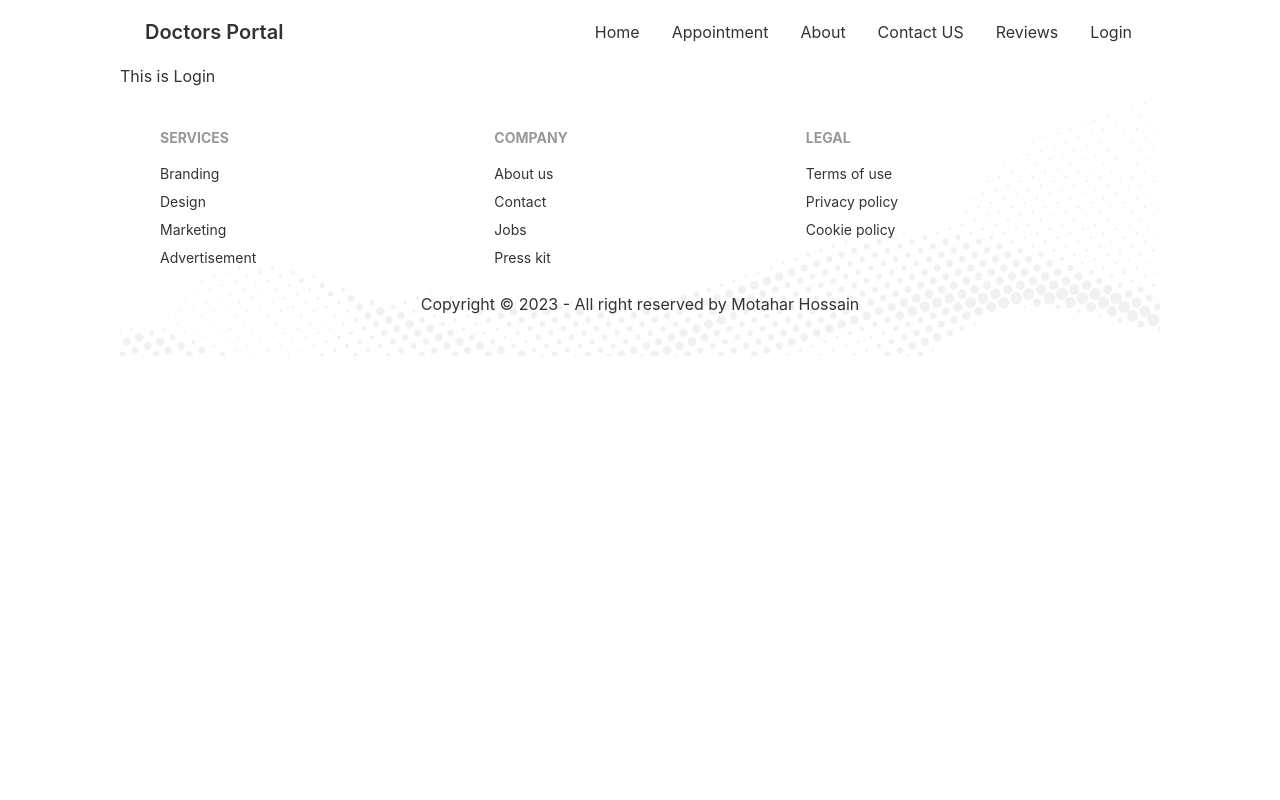
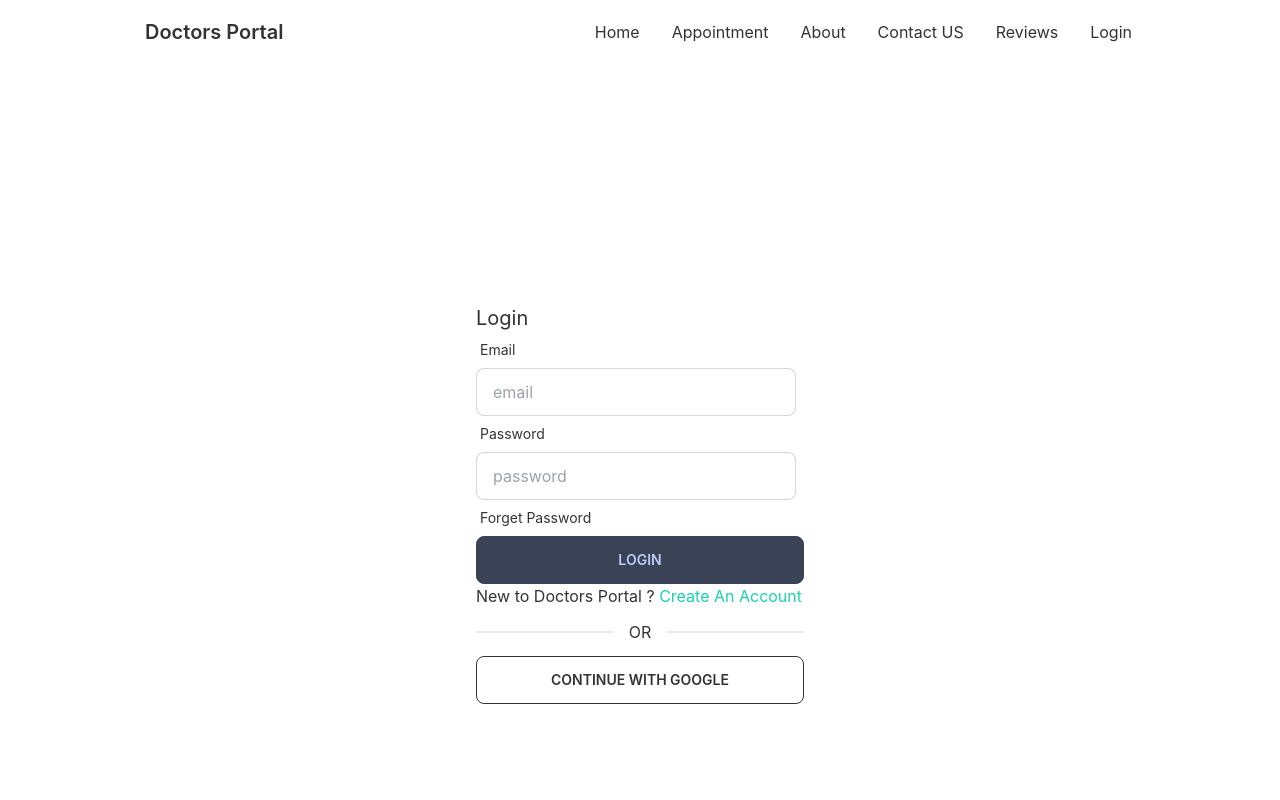
Before and after one commit to amotahar/doctors-client, a React (Create React App) app: page /login in a window 1280 px wide. Shown: the top 800 px of the page. Built offline with nearby package versions, Linux system fonts and the light colour scheme.

Commit message:
login firebase

```diff
--- a/package.json
+++ b/package.json
@@ -8,9 +8,11 @@
     "@testing-library/user-event": "^13.5.0",
     "daisyui": "^2.51.6",
     "date-fns": "^2.30.0",
+    "firebase": "^9.22.0",
     "react": "^18.2.0",
     "react-day-picker": "^8.7.1",
     "react-dom": "^18.2.0",
+    "react-hook-form": "^7.43.9",
     "react-router-dom": "^6.11.1",
     "react-scripts": "5.0.1",
     "web-vitals": "^2.1.4"
--- a/src/Pages/Home/Appointment/AvailableAppointment/AvailableAppointment.js
+++ b/src/Pages/Home/Appointment/AvailableAppointment/AvailableAppointment.js
@@ -29,8 +29,10 @@ const AvailableAppointment = ({ selectedDate }) => {
       </div>
       { treatment &&
         <BookingModal
+
       treatment={treatment}
       selectedDate={selectedDate}
+      setTreatment={setTreatment}
       ></BookingModal>}
     </section>
   );
--- a/src/Pages/Home/Appointment/BookingModal/BookingModal.js
+++ b/src/Pages/Home/Appointment/BookingModal/BookingModal.js
@@ -12,10 +12,22 @@ const BookingModal = ({treatment, selectedDate}) => {
    const name= form.name.value;
    const email = form.email.value;
    const phone = form.phone.value;
+// [3, 4, 5].map((value, i) => console.log(value))
+const booking = {
+  appointmentDate: date,
+  treatment: name,
+  patient: name,
+  slot,
+  email,
+  phone,
+}
 
-   console.log(date, name, slot, email, phone)
+// TODO: send data to the server
+// and once data is saved then close the modal
+// and display success toast
+console.log(booking);
+}
 
-  }
   return (
     <>
       <input type="checkbox" id="booking-modal" className="modal-toggle" />
@@ -35,14 +47,17 @@ const BookingModal = ({treatment, selectedDate}) => {
           <input type="text" disabled value={date}   className="input w-full input-bordered" />
           <select name="slot" className="select select-bordered w-full ">
                 {
-                  slots.map(slot=> <option value={slot}>{slots}</option> )
+                  slots.map((slot, i)=> <option
+                  value={slot}
+                  key={i}
+                  >{slot}</option> )
                 }
 
           </select>
-          <input name="name" type="text" placeholder="Type here" className="input w-full input-bordered" />
-          <input name="email" type="text" placeholder="Type here" className="input w-full input-bordered" />
-          <input name="phone" type="text" placeholder="Type here" className="input w-full input-bordered" />  <br />
-          <input className="btn btn-accent w-full max-w-xs" type="submit" value="Submit" />
+          <input name="name" type="text" placeholder="Your Name" className="input w-full input-bordered" />
+          <input name="email" type="text" placeholder="Email Address" className="input w-full input-bordered" />
+          <input name="phone" type="text" placeholder="Phone Number" className="input w-full input-bordered" />  <br />
+          <input className="btn btn-accent w-full" type="submit" value="Submit" />
           </form>
         </div>
       </div>
--- a/src/Pages/Login/Login.js
+++ b/src/Pages/Login/Login.js
@@ -1,9 +1,52 @@
-import React from 'react';
+import React, { useState } from "react";
+import { useForm } from "react-hook-form";
+import { Link } from "react-router-dom";
 
 const Login = () => {
+  const { register, handleSubmit } = useForm();
+  const handleLogin = data =>{
+    console.log(data);
+  }
   return (
-    <div>
-       <h2>This is Login</h2>
+    <div className="h-[880px] flex justify-center items-center">
+      <div className="w-96 p-7">
+        <h2 className="text-xl">Login</h2>
+        <form onSubmit={handleSubmit(handleLogin)}>
+          <div className="form-control w-full max-w-xs">
+            <label className="label">
+              {" "}
+              <span className="label-text">Email</span>{" "}
+            </label>
+            <input
+              type="text"
+              {...register("email")}
+              placeholder="email"
+              className="input input-bordered w-full max-w-xs"
+            />
+          </div>
+          <div className="form-control w-full max-w-xs">
+            <label className="label">
+              {" "}
+              <span className="label-text">Password</span>{" "}
+            </label>
+            <input
+              type="password"
+              {...register("password")}
+              placeholder="password"
+              className="input input-bordered w-full max-w-xs"
+            />
+            <label className="label">
+              {" "}
+              <span className="label-text">Forget Password</span>{" "}
+            </label>
+          </div>
+          <input className="btn btn-accent w-full" value='Login' type="Submit" />
+        </form>
+        <p>New to Doctors Portal ? <Link className="text-secondary" to="signup">Create An Account</Link> </p>
+        <div className="divider">OR</div>
+        <button className="btn btn-outline w-full">CONTINUE WITH GOOGLE</button>
+
+      </div>
     </div>
   );
 };
--- /dev/null
+++ b/src/firebase/firebase.config.js
@@ -0,0 +1,18 @@
+// Import the functions you need from the SDKs you need
+import { initializeApp } from "firebase/app";
+// TODO: Add SDKs for Firebase products that you want to use
+// https://firebase.google.com/docs/web/setup#available-libraries
+
+// Your web app's Firebase configuration
+const firebaseConfig = {
+  apiKey: process.env.REACT_APP_apiKey,
+  authDomain: process.env.REACT_APP_authDomain,
+  projectId: process.env.REACT_APP_projectId,
+  storageBucket: process.env.REACT_APP_storageBucke,
+  messagingSenderId: process.env.REACT_APP_messagingSenderId,
+  appId: process.env.REACT_APP_appId,
+};
+
+// Initialize Firebase
+const app = initializeApp(firebaseConfig);
+export default app;
```
Also changed, not shown: 2 other files (tests, documents, lock files or other folders).
